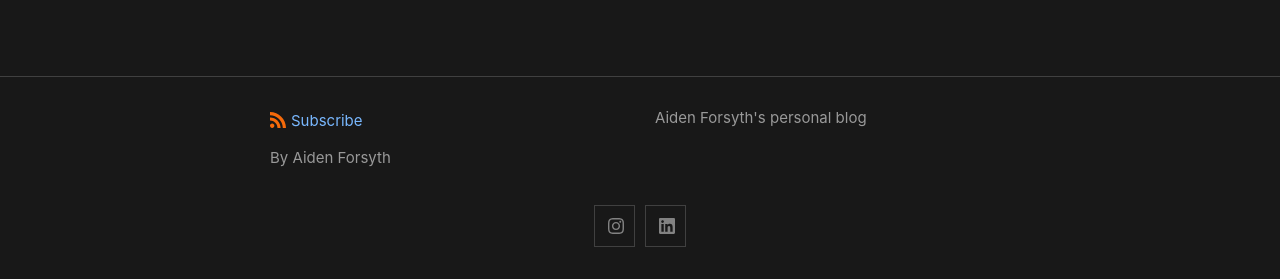
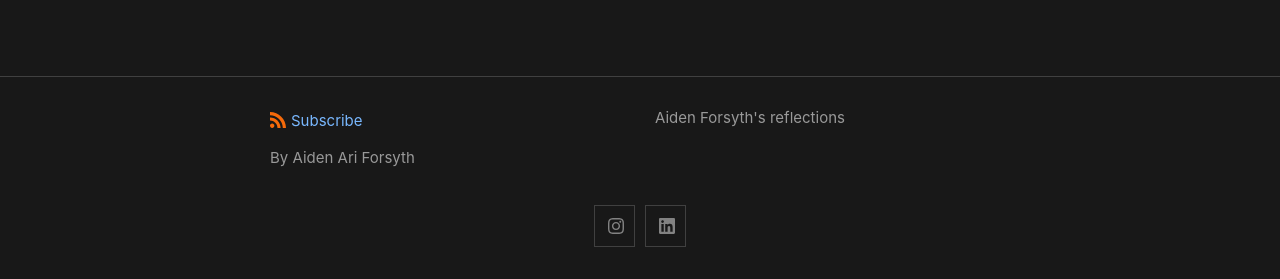
Before and after one commit to Aiden-Forsyth/Will, a Jekyll site: the page built from index.md, in a window 1280 px wide. Shown: the part 618-897 px from the top of the page. Built offline with Jekyll 4.4.1, drawn with Linux system fonts in a browser that asks for light colours; our own code applies the rules of GitHub Pages for plain Markdown files.

Commit message:
Update _config.yml

```diff
--- a/_config.yml
+++ b/_config.yml
@@ -2,8 +2,8 @@
 
 title: Will
 author:
-  name: By Aiden Forsyth
-description: Aiden Forsyth's personal blog
+  name: By Aiden Ari Forsyth
+description: Aiden Forsyth's reflections
 timezone: America/Montreal
 search: true
 language: en
```
